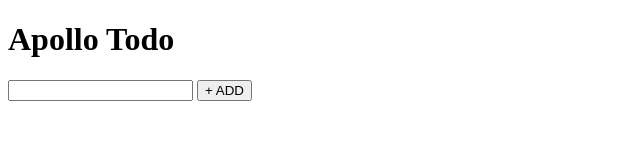
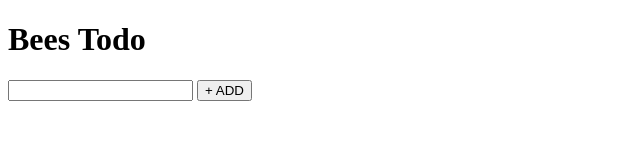
Before and after one commit to jamespmernin/Todo-List-Form-Vanilla-JavaScript, a plain HTML site: page example/index.html in a window 1280 px wide. Shown: the whole page, without its empty margins (0-640 px from the left). Drawn offline with Linux system fonts and the light colour scheme.

Commit message:
Update index.html

```diff
--- a/example/index.html
+++ b/example/index.html
@@ -7,7 +7,7 @@
     <script src="main.js" defer></script>
   </head>
   <body>
-    <header><h1>Apollo Todo</h1></header>
+    <header><h1>Bees Todo</h1></header>
     <section>
       <div>
         <ul id="todo-list"></ul>
```
